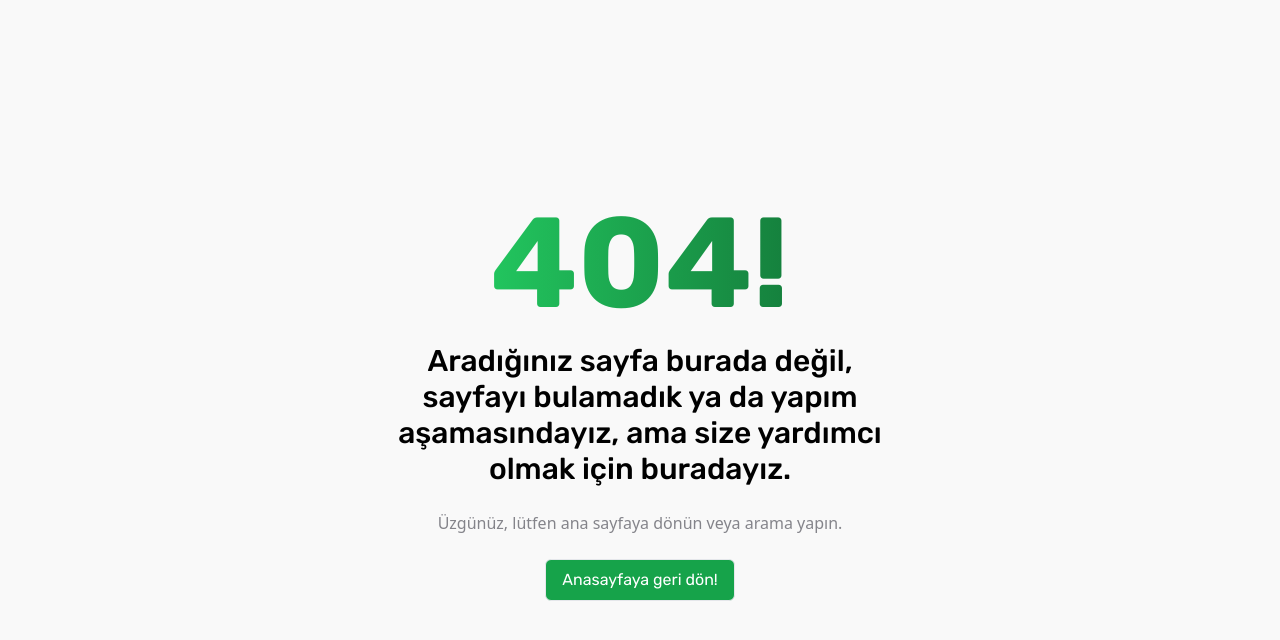
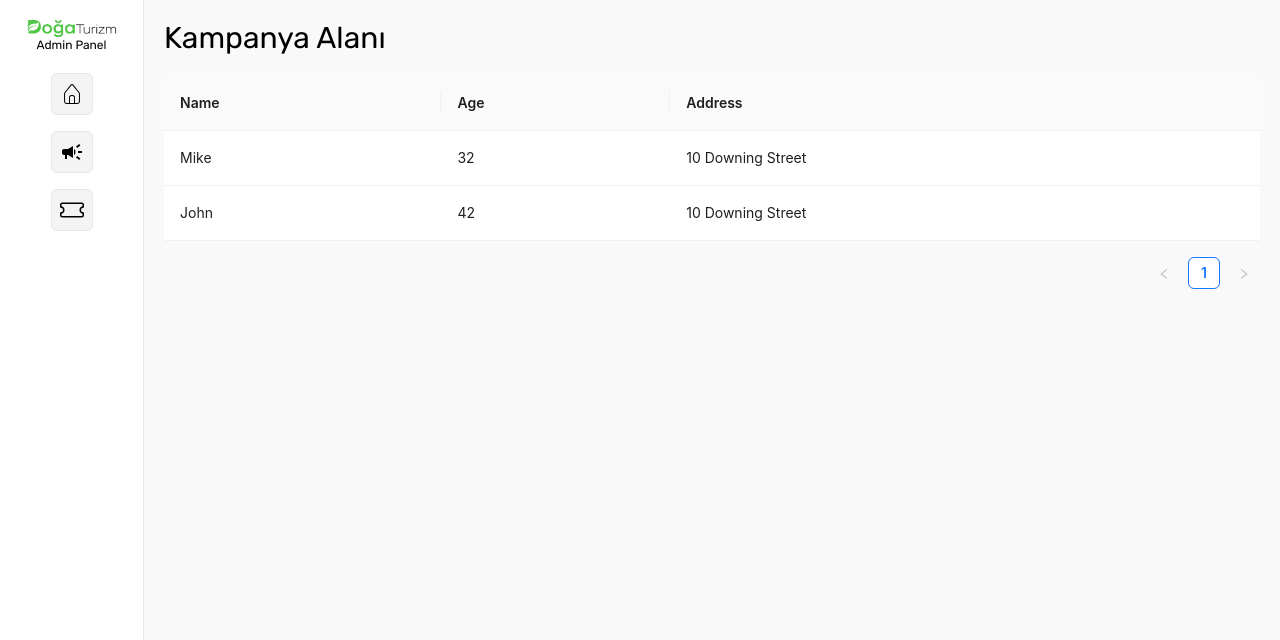
Before and after one commit to ozmberkan/doga-turizm, a React (Vite) app: page /admin/campaign in a window 1280 px wide. Before the commit this address had no page. Shown: the top 640 px of the page. Built offline with nearby package versions, Linux system fonts and the light colour scheme.

Commit message:
admin panel eklendi

```diff
--- a/src/App.jsx
+++ b/src/App.jsx
@@ -7,6 +7,8 @@ import Profile from "./pages/Profile/Profile";
 import Tickets from "./pages/Tickets/Tickets";
 import TicketDetail from "./pages/Tickets/TicketDetail";
 import { BrowserRouter as Router, Route, Routes } from "react-router-dom";
+import AdminCampaign from "./pages/Admin/AdminCampaign";
+import AdminTickets from "./pages/Admin/AdminTickets";
 
 const App = () => {
   return (
@@ -15,7 +17,10 @@ const App = () => {
         <Routes>
           <Route path="/" element={<Home />} />
           <Route path="/register" element={<Register />} />
-          <Route path="/admin" element={<Admin />} />
+          <Route path="/admin" element={<Admin />}>
+            <Route path="campaign" element={<AdminCampaign />} />
+            <Route path="tickets" element={<AdminTickets />} />
+          </Route>
           <Route path="/profile" element={<Profile />} />
           <Route path="/tickets" element={<Tickets />} />
           <Route path="/ticket:id" element={<TicketDetail />} />
--- a/src/pages/Admin/Admin.jsx
+++ b/src/pages/Admin/Admin.jsx
@@ -1,7 +1,44 @@
+// Admin.jsx
 import React from "react";
+import Logo from "../../assets/LogoBlack.png";
+import { CiHome } from "react-icons/ci";
+import { MdCampaign } from "react-icons/md";
+import { Link, Outlet } from "react-router-dom";
+import AdminCampaign from "./AdminCampaign";
+import { BsTicket } from "react-icons/bs";
 
 const Admin = () => {
-  return <div>Admin</div>;
+  return (
+    <div className="w-full h-screen bg-[#f9f9f9] flex justify-start items-start">
+      <div className="w-36 h-full bg-white min-w-36 border-r py-5 flex justify-start items-center flex-col gap-y-5">
+        <div className="flex flex-col font-rubik items-center">
+          <img src={Logo} alt="" className="w-24 " />
+          <span className="text-xs">Admin Panel</span>
+        </div>
+        <div className="flex flex-col items-center gap-y-4">
+          <Link
+            to="/"
+            className="p-2 bg-zinc-100 rounded-md border cursor-pointer"
+          >
+            <CiHome size={24} />
+          </Link>
+          <Link
+            to="/admin/campaign"
+            className="p-2 bg-zinc-100 rounded-md border cursor-pointer"
+          >
+            <MdCampaign size={24} />
+          </Link>
+          <Link
+            to="/admin/tickets"
+            className="p-2 bg-zinc-100 rounded-md border cursor-pointer"
+          >
+            <BsTicket size={24} />
+          </Link>
+        </div>
+      </div>
+      <Outlet />
+    </div>
+  );
 };
 
 export default Admin;
--- /dev/null
+++ b/src/pages/Admin/AdminCampaign.jsx
@@ -0,0 +1,46 @@
+import React from "react";
+import { Table } from "antd";
+
+const dataSource = [
+  {
+    key: "1",
+    name: "Mike",
+    age: 32,
+    address: "10 Downing Street",
+  },
+  {
+    key: "2",
+    name: "John",
+    age: 42,
+    address: "10 Downing Street",
+  },
+];
+
+const columns = [
+  {
+    title: "Name",
+    dataIndex: "name",
+    key: "name",
+  },
+  {
+    title: "Age",
+    dataIndex: "age",
+    key: "age",
+  },
+  {
+    title: "Address",
+    dataIndex: "address",
+    key: "address",
+  },
+];
+
+const AdminCampaign = () => {
+  return (
+    <div className="p-5 font-rubik flex flex-col gap-y-5 w-full">
+      <h1 className="text-3xl">Kampanya Alanı</h1>
+      <Table dataSource={dataSource} columns={columns} />
+    </div>
+  );
+};
+
+export default AdminCampaign;
--- /dev/null
+++ b/src/pages/Admin/AdminTickets.jsx
@@ -0,0 +1,46 @@
+import React from "react";
+import { Table } from "antd";
+
+const dataSource = [
+  {
+    key: "1",
+    name: "Mike",
+    age: 32,
+    address: "10 Downing Street",
+  },
+  {
+    key: "2",
+    name: "John",
+    age: 42,
+    address: "10 Downing Street",
+  },
+];
+
+const columns = [
+  {
+    title: "Name",
+    dataIndex: "name",
+    key: "name",
+  },
+  {
+    title: "Age",
+    dataIndex: "age",
+    key: "age",
+  },
+  {
+    title: "Address",
+    dataIndex: "address",
+    key: "address",
+  },
+];
+
+const AdminCampaign = () => {
+  return (
+    <div className="p-5 font-rubik flex flex-col gap-y-5 w-full">
+      <h1 className="text-3xl">Bilet Alanı</h1>
+      <Table dataSource={dataSource} columns={columns} />
+    </div>
+  );
+};
+
+export default AdminCampaign;
```
